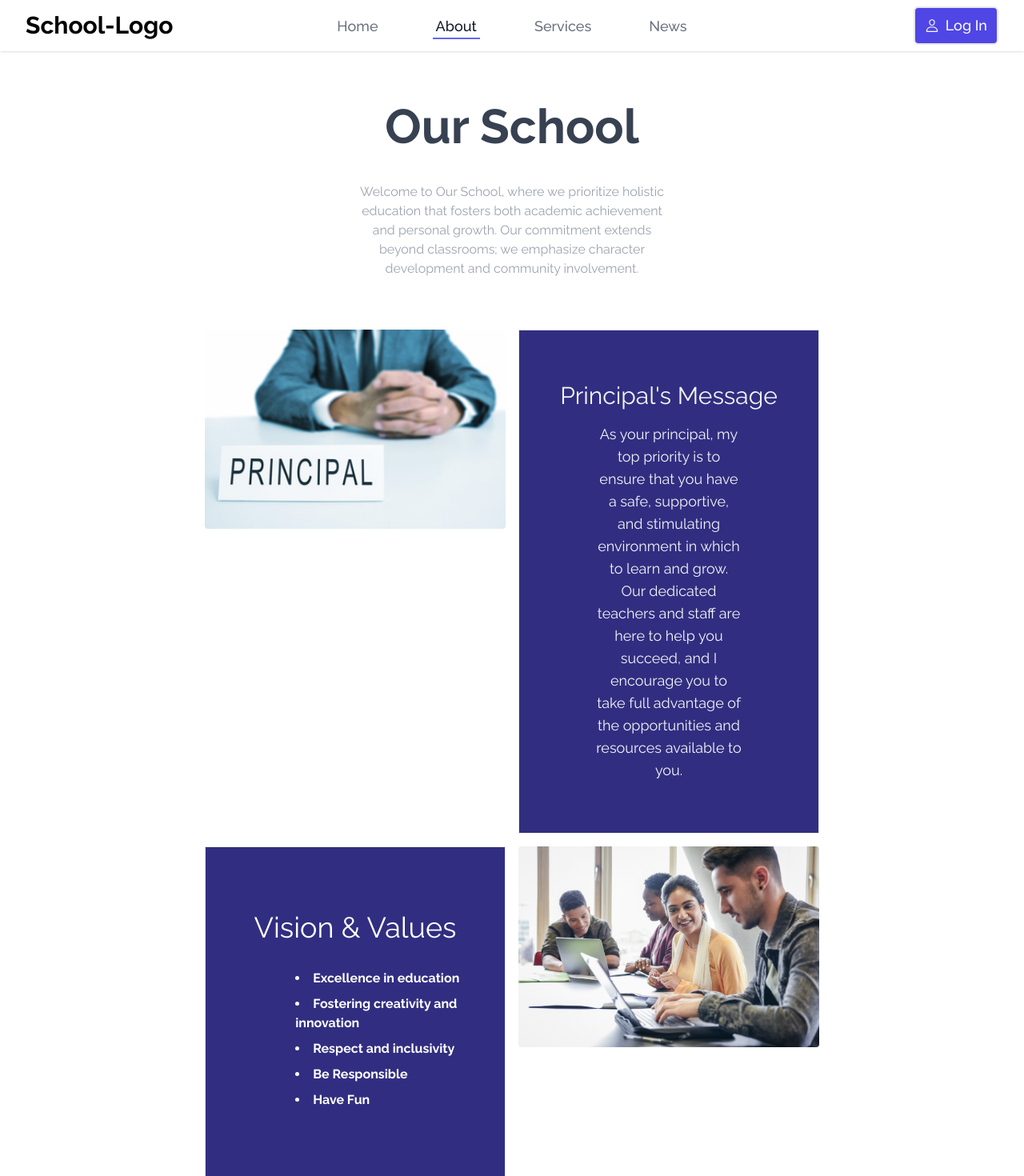
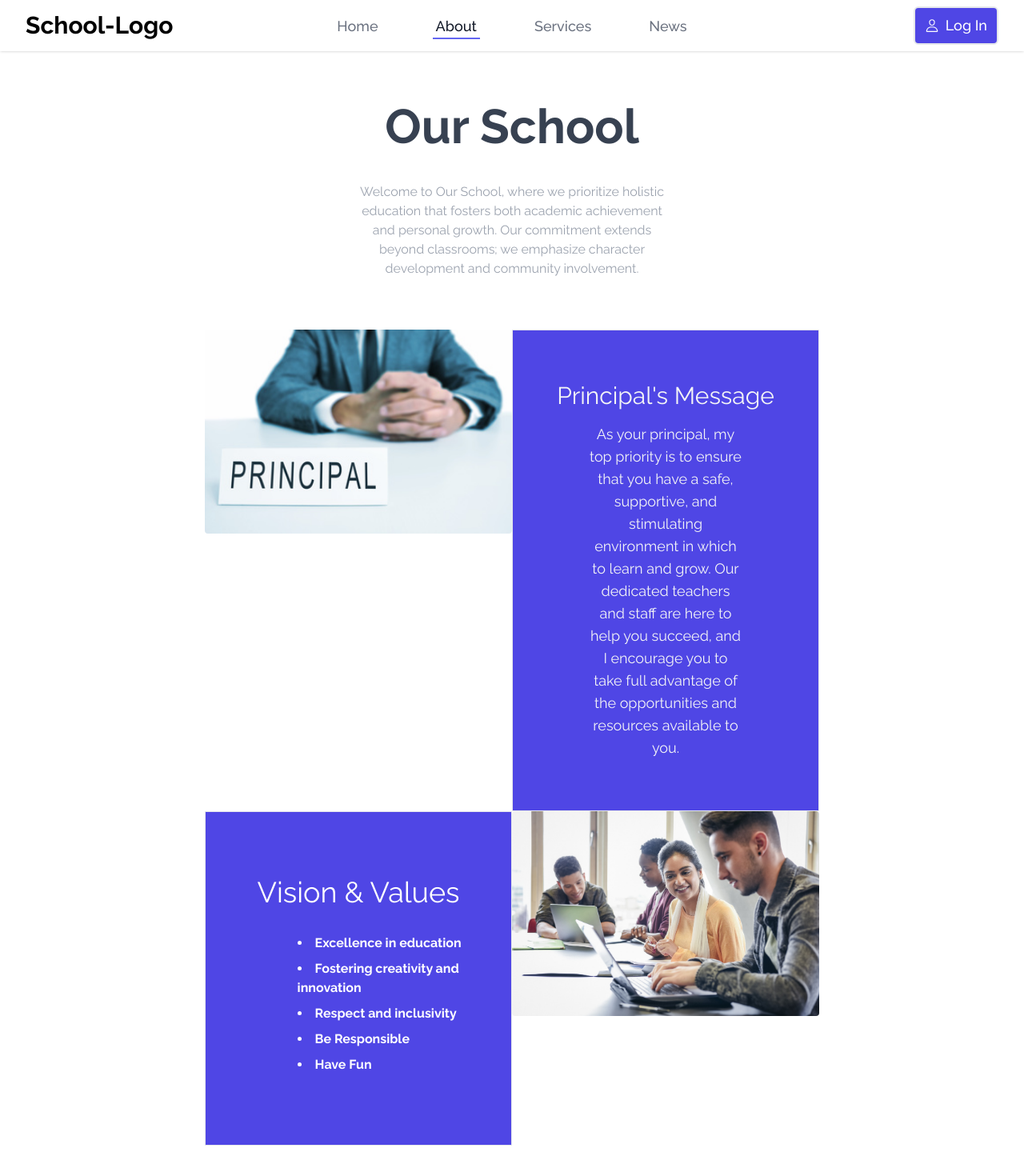
Before and after one commit to Siddh07/School-template, a React (Vite) app: page /School/about in a window 1280 px wide. Shown: the top 1470 px of the page at 80% size. Built offline with nearby package versions, Linux system fonts and the light colour scheme; the HTML template or start-up script is replaced by a standard one.

Commit message:
gap removed

```diff
--- a/src/components/About.jsx
+++ b/src/components/About.jsx
@@ -81,11 +81,11 @@ const About = () => {
       {/* Section 2 */}
       <div className='row justify-content-center mt-16'>
         <div className='col-lg-8 col-md-10 col-sm-12'>
-          <div className='grid grid-cols-1 md:grid-cols-2 gap-4 md:ml-64 md:mr-64'>
+          <div className='grid grid-cols-1 md:grid-cols-2 md:ml-64 md:mr-64'>
             <div className=''>
               <img src={PrincipalImage} alt="About-Principal" className="w-full h-auto rounded" />
             </div>
-            <div className='border justify-content-center text-center items-center bg-indigo-900 py-16'>
+            <div className='border justify-content-center text-center items-center bg-indigo-600 py-16'>
               <h3 className='text-3xl text-gray-100 mb-4'>
                 Principal's Message
               </h3>
@@ -93,7 +93,7 @@ const About = () => {
                 As your principal, my top priority is to ensure that you have a safe, supportive, and stimulating environment in which to learn and grow. Our dedicated teachers and staff are here to help you succeed, and I encourage you to take full advantage of the opportunities and resources available to you.
               </p>
             </div>
-            <div className="border bg-indigo-900 text-white py-16 md:py-20">
+            <div className="border bg-indigo-600 text-white py-16 md:py-20">
               <h2 className='justify-content-center text-center items-center text-4xl'>Vision & Values</h2>
               <ul className="mt-8 text-md font-bold list-disc list-inside pl-16 md:pl-[30%]">
                 <li className="mb-2">Excellence in education</li>
```
